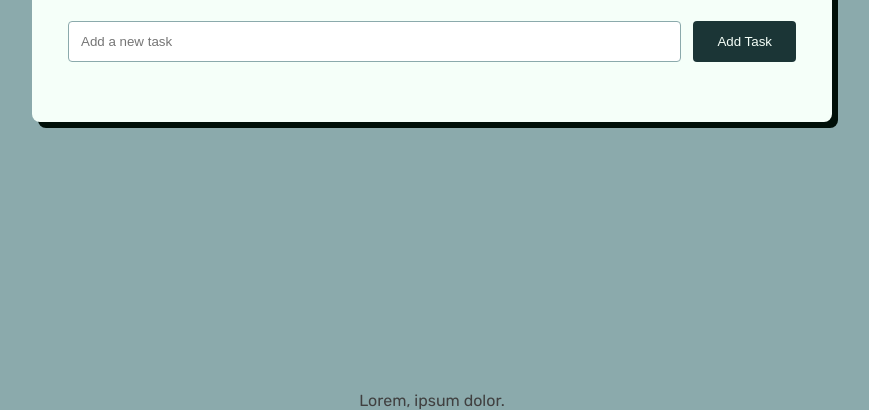
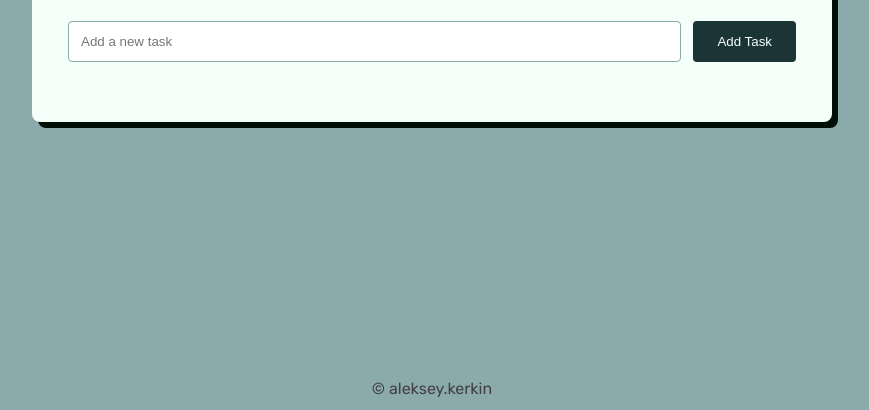
Before and after one commit to aleksey-kerkin/todo-app, a website: page index.html in a window 1280 px wide. Shown: the part 390-800 px from the top of the page, without its empty margins (208-1077 px from the left). Drawn offline with Linux system fonts and the light colour scheme.

Commit message:
Add README.md && change footer

```diff
--- a/assets/styles/components/_footer.scss
+++ b/assets/styles/components/_footer.scss
@@ -4,4 +4,16 @@
   text-align: center;
   inline-size: 100%;
   color: var(--color-dark-gray);
+  padding-block: var(--spacing-sm);
+
+  & a {
+    text-decoration: none;
+    color: inherit;
+
+    &:hover {
+      color: var(--color-gunmetal);
+      text-decoration: underline;
+      text-decoration-thickness: 2px;
+    }
+  }
 }
--- a/index.html
+++ b/index.html
@@ -33,7 +33,7 @@
       </form>
       <ul class="task__list"></ul>
     </main>
-    <footer class="footer">Lorem, ipsum dolor.</footer>
+    <footer class="footer">&copy; <a href="https://github.com/aleksey-kerkin" target="_blank">aleksey.kerkin</a></footer>
     <script src="./assets/scripts/main.js"></script>
   </body>
 </html>
```
Also changed, not shown: README.md (added), assets/styles/styles.css, screenshots/desktop.png (added), screenshots/mobile.png (added), 1 other file.
